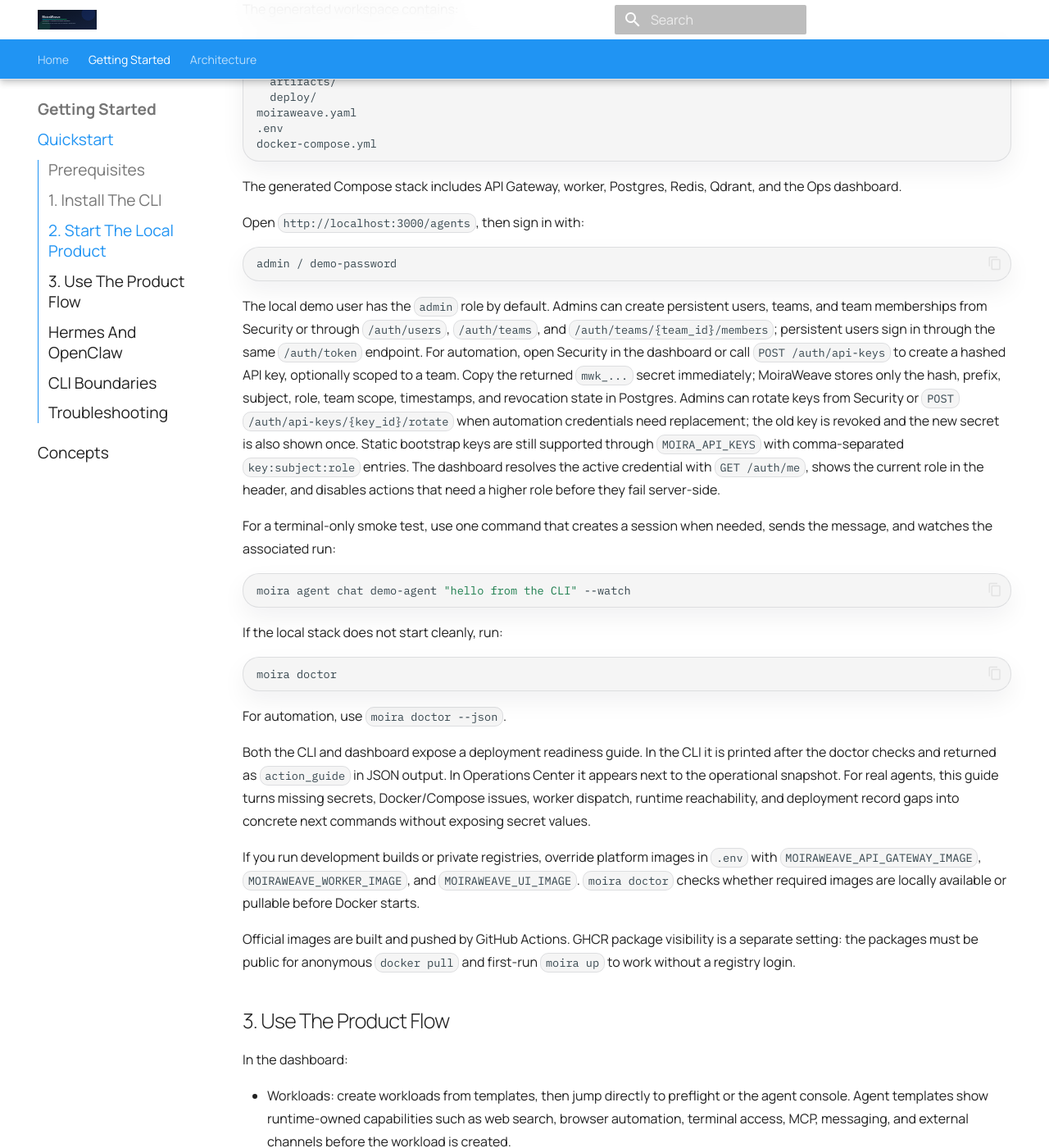
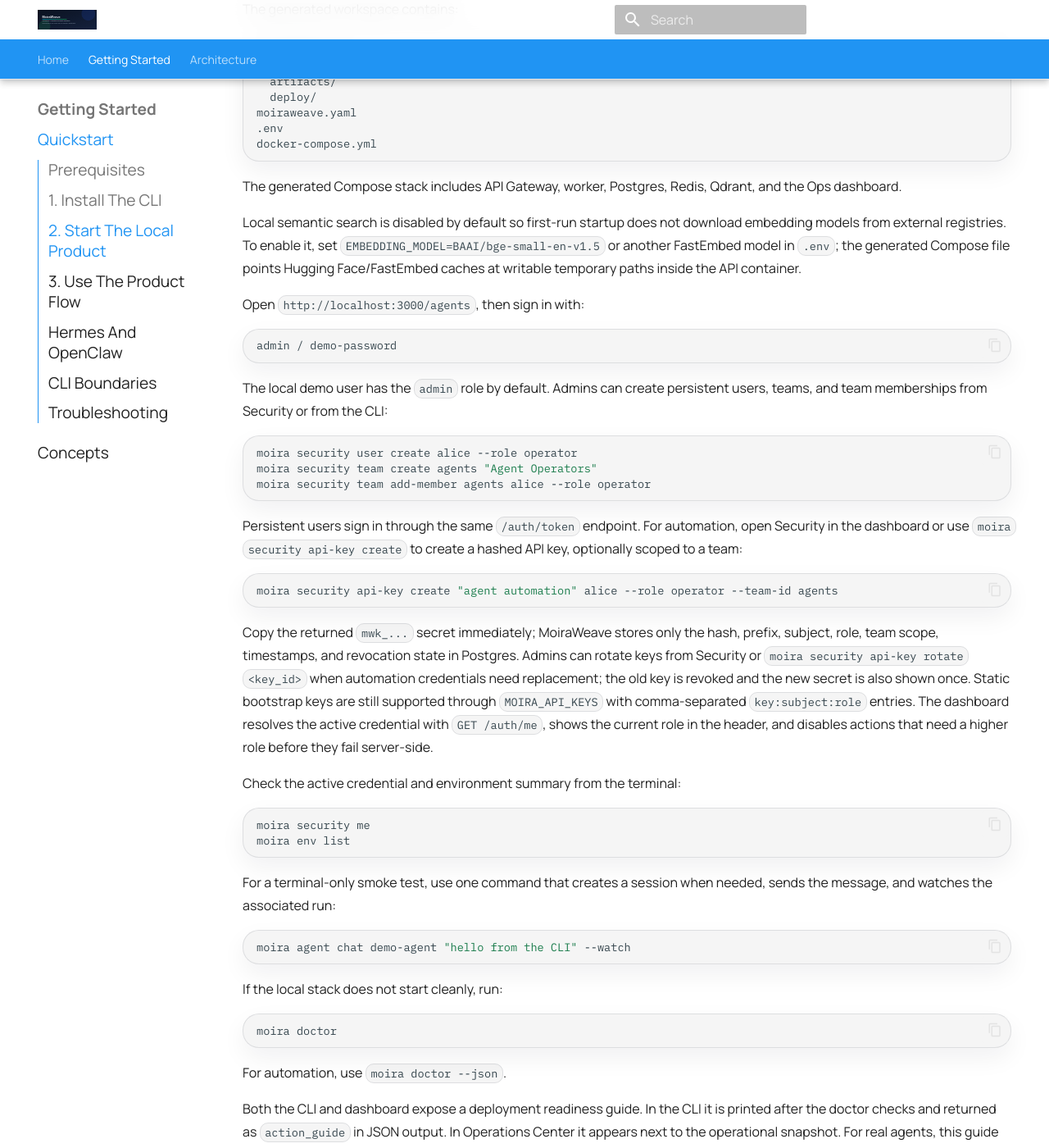
Before and after one commit to moiraweave-labs/moiraweave-docs, an MkDocs documentation site: the page built from docs/quickstart.md, in a window 1280 px wide and 1400 px high, scrolled down 990 px. Shown: the whole window at 82% size. Built offline with MkDocs 1.6.1 and Material for MkDocs 9.7.7, drawn with Linux system fonts in a browser that asks for light colours; comment, search, counter and statistics services are not loaded.

Commit message:
docs: align quickstart with cli identity

````diff
--- a/docs/quickstart.md
+++ b/docs/quickstart.md
@@ -49,6 +49,12 @@ docker-compose.yml
 The generated Compose stack includes API Gateway, worker, Postgres, Redis,
 Qdrant, and the Ops dashboard.
 
+Local semantic search is disabled by default so first-run startup does not
+download embedding models from external registries. To enable it, set
+`EMBEDDING_MODEL=BAAI/bge-small-en-v1.5` or another FastEmbed model in `.env`;
+the generated Compose file points Hugging Face/FastEmbed caches at writable
+temporary paths inside the API container.
+
 Open `http://localhost:3000/agents`, then sign in with:
 
 ```text
@@ -56,20 +62,40 @@ admin / demo-password
 ```
 
 The local demo user has the `admin` role by default. Admins can create
-persistent users, teams, and team memberships from Security or through
-`/auth/users`, `/auth/teams`, and `/auth/teams/{team_id}/members`; persistent
-users sign in through the same `/auth/token` endpoint. For automation, open
-Security in the dashboard or call `POST /auth/api-keys` to create a hashed API
-key, optionally scoped to a team. Copy the returned `mwk_...` secret
+persistent users, teams, and team memberships from Security or from the CLI:
+
+```bash
+moira security user create alice --role operator
+moira security team create agents "Agent Operators"
+moira security team add-member agents alice --role operator
+```
+
+Persistent users sign in through the same `/auth/token` endpoint. For
+automation, open Security in the dashboard or use
+`moira security api-key create` to create a hashed API key, optionally scoped to
+a team:
+
+```bash
+moira security api-key create "agent automation" alice --role operator --team-id agents
+```
+
+Copy the returned `mwk_...` secret
 immediately; MoiraWeave stores only the hash, prefix, subject, role, team scope,
 timestamps, and revocation state in Postgres.
-Admins can rotate keys from Security or `POST /auth/api-keys/{key_id}/rotate`
-when automation credentials need replacement; the old key is revoked and the
-new secret is also shown once.
+Admins can rotate keys from Security or `moira security api-key rotate <key_id>`
+when automation credentials need replacement; the old key is revoked and the new
+secret is also shown once.
 Static bootstrap keys are still supported through `MOIRA_API_KEYS` with
 comma-separated `key:subject:role` entries. The dashboard resolves the active
 credential with `GET /auth/me`, shows the current role in the header, and
 disables actions that need a higher role before they fail server-side.
+
+Check the active credential and environment summary from the terminal:
+
+```bash
+moira security me
+moira env list
+```
 
 For a terminal-only smoke test, use one command that creates a session when
 needed, sends the message, and watches the associated run:
````
